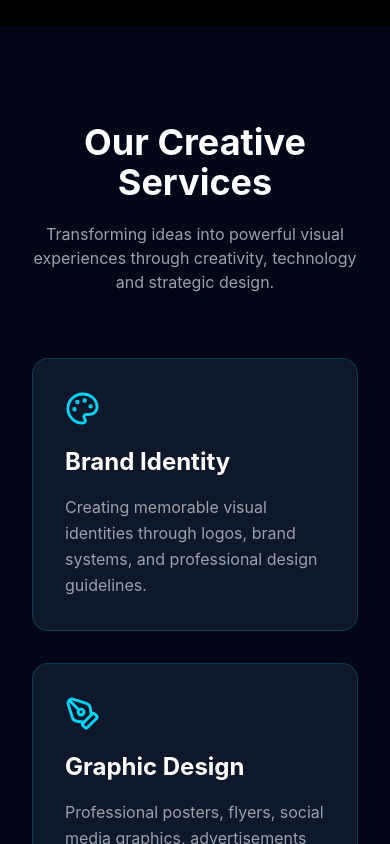
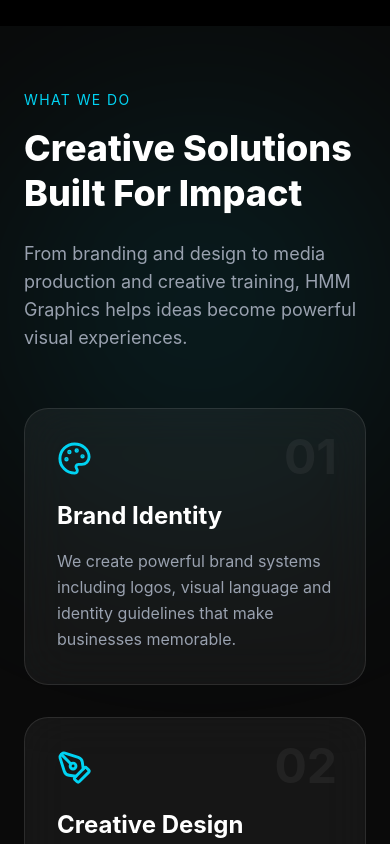
Before and after one commit to HABERTMANDE/hmm-graphics, a React (Vite) app: page / in a window 390 px wide. Shown: the part 2120-2964 px from the top of the page. Built offline with nearby package versions, Linux system fonts and the light colour scheme.

Commit message:
Adjusted Hero spacing for mobile desktop view

```diff
--- a/src/components/Portfolio.jsx
+++ b/src/components/Portfolio.jsx
@@ -12,28 +12,28 @@ const projects = [
 
 {
 image: warrior,
-title: "Warriors Night",
-category: "Event Branding",
+title:"Warriors Night",
+category:"Event Branding",
 description:
-"Complete event branding experience including promotional posters, digital campaigns and visual identity for a worship gathering."
+"Complete visual identity including posters, digital campaigns and promotional designs created for a worship experience."
 },
 
 
 {
-image: youth,
-title: "Royal Youth Kesha",
-category: "Church & Ministry",
+image:youth,
+title:"Royal Youth Kesha",
+category:"Ministry Branding",
 description:
-"Youth conference branding designed to communicate energy, purpose and a strong ministry identity."
+"A youthful and energetic brand experience designed to communicate purpose, passion and community."
 },
 
 
 {
-image: prophetic,
-title: "Prophetic Service",
-category: "Digital Media",
+image:prophetic,
+title:"Prophetic Service",
+category:"Digital Campaign",
 description:
-"Social media campaign design created to enhance communication, engagement and online presence."
+"Social media visuals and digital assets designed to increase engagement and strengthen online communication."
 }
 
 ];
@@ -47,16 +47,41 @@ return (
 id="portfolio"
 
 className="
-bg-slate-900
-py-24
-px-8
+bg-neutral-950
+text-white
+py-16
+lg:py-28
+px-6
+md:px-8
+relative
+overflow-hidden
 "
 
 
 >
 
 
-<div className="max-w-7xl mx-auto">
+{/* Background Glow */}
+
+<div className="
+absolute
+right-0
+top-20
+w-[400px]
+h-[400px]
+bg-cyan-400/10
+blur-[120px]
+rounded-full
+">
+</div>
+
+
+
+
+
+<div className="max-w-7xl mx-auto relative z-10">
+
+
 
 
 
@@ -75,38 +100,68 @@ viewport={{once:true}}
 
 
 
-<div className="text-center mb-14">
+
+
+
+{/* HEADER */}
+
+
+<div className="
+mb-12
+lg:mb-16
+">
+
+
+<p className="
+text-cyan-400
+uppercase
+tracking-widest
+text-sm
+mb-4
+">
+
+
+Selected Works
+
+
+</p>
+
 
 
 <h2 className="
-text-5xl
-font-bold
-text-white
-mb-5
+text-4xl
+md:text-6xl
+font-extrabold
+leading-tight
 ">
 
 
-Featured Creative Work
+Creative Projects
+<br/>
+
+That Tell Stories
 
 
 </h2>
 
 
 
+
 <p className="
 text-gray-400
 max-w-3xl
-mx-auto
+mt-6
 text-lg
 ">
 
 
-Explore selected projects by HMM Graphics —
-from event branding and ministry visuals
-to digital campaigns and creative identity solutions.
+A collection of branding, ministry visuals,
+event experiences and digital campaigns
+created by HMM Graphics.
 
 
 </p>
+
 
 
 </div>
@@ -117,15 +172,16 @@ to digital campaigns and creative identity solutions.
 
 
 
-{/* Categories */}
+
+
+{/* FILTER BUTTONS */}
 
 
 <div className="
 flex
-justify-center
 flex-wrap
-gap-4
-mb-14
+gap-3
+mb-12
 ">
 
 
@@ -134,10 +190,10 @@ mb-14
 [
 "All",
 "Brand Identity",
-"Church & Ministry",
 "Events",
+"Ministry",
 "Social Media",
-"Motion Graphics"
+"Motion"
 
 ].map((item,index)=>(
 
@@ -151,17 +207,20 @@ px-5
 py-2
 rounded-full
 border
-border-cyan-400/40
-text-white
-hover:bg-cyan-400
-hover:text-black
+border-white/10
+bg-white/5
+text-gray-300
+hover:border-cyan-400
+hover:text-cyan-400
 transition
 "
 
 
 >
 
+
 {item}
+
 
 </button>
 
@@ -172,6 +231,7 @@ transition
 }
 
 
+
 </div>
 
 
@@ -180,7 +240,9 @@ transition
 
 
 
-{/* Projects */}
+
+
+{/* PROJECT GRID */}
 
 
 <div className="
@@ -188,6 +250,8 @@ grid
 md:grid-cols-3
 gap-8
 ">
+
+
 
 
 
@@ -204,40 +268,48 @@ key={index}
 
 
 initial={{
+
 opacity:0,
+
 y:50
+
 }}
 
 
 whileInView={{
+
 opacity:1,
+
 y:0
+
 }}
 
 
 transition={{
+
 duration:0.6,
-delay:index*0.2
+
+delay:index*0.15
+
 }}
 
 
-viewport={{
-once:true
-}}
+viewport={{once:true}}
 
 
 
 className="
-bg-slate-800
-rounded-2xl
+group
+bg-white/5
+backdrop-blur-xl
+border
+border-white/10
+rounded-3xl
 overflow-hidden
-shadow-xl
-border
-border-white/5
-hover:border-cyan-400
+hover:border-cyan-400/50
 hover:-translate-y-3
 transition
-duration-300
+duration-500
 "
 
 
@@ -247,7 +319,14 @@ duration-300
 
 
 
-<div className="overflow-hidden">
+
+{/* IMAGE */}
+
+
+<div className="
+relative
+overflow-hidden
+">
 
 
 <img
@@ -258,14 +337,28 @@ alt={project.title}
 
 className="
 w-full
-h-72
+h-80
 object-cover
-hover:scale-110
+group-hover:scale-110
 transition
-duration-500
+duration-700
 "
 
+
 />
+
+
+
+
+<div className="
+absolute
+inset-0
+bg-black/20
+group-hover:bg-black/40
+transition
+">
+</div>
+
 
 
 </div>
@@ -277,27 +370,34 @@ duration-500
 
 
 
-<div className="p-6">
+
+{/* CONTENT */}
 
 
-<span className="
+<div className="
+p-7
+">
+
+
+<p className="
 text-cyan-400
 text-sm
 font-semibold
+uppercase
+tracking-wide
 ">
 
 
 {project.category}
 
 
-</span>
+</p>
 
 
 
 
 
 <h3 className="
-text-white
 text-2xl
 font-bold
 mt-3
@@ -313,9 +413,10 @@ mt-3
 
 
 
+
 <p className="
 text-gray-400
-mt-3
+mt-4
 leading-relaxed
 ">
 
@@ -347,8 +448,7 @@ hover:underline
 >
 
 
-Discuss Similar Project →
-
+Start Similar Project →
 
 </a>
 
@@ -362,8 +462,10 @@ Discuss Similar Project →
 
 
 
+
+
+
 </motion.div>
-
 
 
 ))
@@ -374,7 +476,11 @@ Discuss Similar Project →
 
 
 
+
 </div>
+
+
+
 
 
 
@@ -384,11 +490,16 @@ Discuss Similar Project →
 
 
 
+
+
 </div>
 
 
 
+
+
 </section>
+
 
 );
 
--- a/src/components/Services.jsx
+++ b/src/components/Services.jsx
@@ -15,62 +15,106 @@ export default function Services() {
 const services = [
 
 {
-icon: <Palette size={35}/>,
-title: "Brand Identity",
+number:"01",
+icon:<Palette size={35}/>,
+title:"Brand Identity",
 description:
-"Creating memorable visual identities through logos, brand systems, and professional design guidelines."
+"We create powerful brand systems including logos, visual language and identity guidelines that make businesses memorable."
 },
 
 
 {
-icon: <PenTool size={35}/>,
-title: "Graphic Design",
+number:"02",
+icon:<PenTool size={35}/>,
+title:"Creative Design",
 description:
-"Professional posters, flyers, social media graphics, advertisements and creative visual solutions."
+"Professional posters, flyers, social media graphics and digital designs built to communicate your message clearly."
 },
 
 
 {
-icon: <Megaphone size={35}/>,
-title: "Event Branding",
+number:"03",
+icon:<Megaphone size={35}/>,
+title:"Event Experiences",
 description:
-"Complete branding solutions for conferences, churches, launches, campaigns and special events."
+"Complete event branding solutions for conferences, ministries, launches and campaigns that leave lasting impressions."
 },
 
 
 {
-icon: <Video size={35}/>,
-title: "Media Production",
+number:"04",
+icon:<Video size={35}/>,
+title:"Media Production",
 description:
-"Video adverts, motion graphics, voiceovers and digital content that communicates your message."
+"Creative video adverts, motion graphics and digital content that transform ideas into engaging experiences."
 },
 
 
 {
-icon: <Printer size={35}/>,
-title: "Printing Solutions",
+number:"05",
+icon:<Printer size={35}/>,
+title:"Print Solutions",
 description:
-"High-quality printing designs including banners, business cards, brochures and promotional materials."
+"Premium printing designs including banners, brochures, business cards and promotional materials."
 },
 
 
 {
-icon: <GraduationCap size={35}/>,
-title: "HMM Design Academy",
+number:"06",
+icon:<GraduationCap size={35}/>,
+title:"HMM Design Academy",
 description:
-"Training upcoming designers in graphic design, branding, freelancing and creative entrepreneurship."
+"Training the next generation of creatives in design, branding, freelancing and creative entrepreneurship."
 }
 
 ];
 
 
 
+
+
 return (
 
 <section
+
 id="services"
-className="bg-slate-950 text-white py-24 px-8 md:px-20"
+
+className="
+bg-neutral-950
+text-white
+py-16
+lg:py-28
+px-6
+md:px-20
+relative
+overflow-hidden
+"
+
+
 >
+
+
+
+
+
+{/* Background Glow */}
+
+<div className="
+absolute
+left-0
+top-20
+w-[400px]
+h-[400px]
+bg-cyan-400/10
+blur-[120px]
+rounded-full
+">
+</div>
+
+
+
+
+
 
 
 <motion.div
@@ -83,26 +127,83 @@ transition={{duration:0.8}}
 
 viewport={{once:true}}
 
+className="
+max-w-7xl
+mx-auto
+relative
+z-10
+"
+
 >
 
 
-<div className="text-center mb-16">
 
 
-<h2 className="text-4xl md:text-5xl font-bold">
 
-Our Creative Services
+
+
+
+
+{/* HEADER */}
+
+
+<div className="
+mb-14
+">
+
+
+<p className="
+text-cyan-400
+uppercase
+tracking-widest
+text-sm
+mb-4
+">
+
+
+What We Do
+
+
+</p>
+
+
+
+<h2 className="
+text-4xl
+md:text-6xl
+font-extrabold
+leading-tight
+">
+
+
+Creative Solutions
+<br/>
+
+Built For Impact
+
 
 </h2>
 
 
 
-<p className="text-gray-400 mt-5 max-w-2xl mx-auto">
 
-Transforming ideas into powerful visual experiences
-through creativity, technology and strategic design.
+
+
+<p className="
+text-gray-400
+mt-6
+max-w-3xl
+text-lg
+">
+
+
+From branding and design to media production
+and creative training, HMM Graphics helps
+ideas become powerful visual experiences.
+
 
 </p>
+
 
 
 </div>
@@ -111,73 +212,169 @@ through creativity, technology and strategic design.
 
 
 
-<div className="grid md:grid-cols-2 lg:grid-cols-3 gap-8">
+
+
+
+
+{/* SERVICES GRID */}
+
+
+
+<div className="
+grid
+md:grid-cols-2
+lg:grid-cols-3
+gap-8
+">
+
+
+
+
 
 
 {
+
 services.map((service,index)=>(
+
 
 
 <motion.div
 
+
 key={index}
 
+
 initial={{
+
 opacity:0,
+
 y:40
-}}
 
-whileInView={{
-opacity:1,
-y:0
-}}
-
-transition={{
-duration:0.5,
-delay:index * 0.1
-}}
-
-viewport={{
-once:true
 }}
 
 
+whileInView={{
+
+opacity:1,
+
+y:0
+
+}}
+
+
+transition={{
+
+duration:0.5,
+
+delay:index*0.1
+
+}}
+
+
+viewport={{once:true}}
+
+
+
+
 className="
-bg-slate-900
+group
+relative
+bg-white/5
+backdrop-blur-xl
 border
-border-cyan-400/20
+border-white/10
 p-8
-rounded-2xl
-hover:border-cyan-400
-hover:-translate-y-2
+rounded-3xl
+hover:border-cyan-400/60
+hover:-translate-y-3
 transition
+duration-500
 "
 
 
 >
 
 
-<div className="text-cyan-400 mb-5">
 
-{service.icon}
+
+
+
+
+{/* NUMBER */}
+
+
+<div className="
+absolute
+top-6
+right-7
+text-5xl
+font-bold
+text-white/5
+">
+
+
+{service.number}
+
 
 </div>
 
 
 
-<h3 className="text-2xl font-bold mb-4">
+
+
+
+
+<div className="
+text-cyan-400
+mb-6
+group-hover:scale-110
+transition
+">
+
+
+{service.icon}
+
+
+</div>
+
+
+
+
+
+
+
+<h3 className="
+text-2xl
+font-bold
+mb-4
+">
+
 
 {service.title}
+
 
 </h3>
 
 
 
-<p className="text-gray-400 leading-relaxed">
+
+
+
+
+<p className="
+text-gray-400
+leading-relaxed
+">
+
 
 {service.description}
 
+
 </p>
+
+
+
+
 
 
 
@@ -186,14 +383,28 @@ transition
 
 ))
 
+
 }
+
+
+
 
 
 </div>
 
 
 
+
+
+
+
+
 </motion.div>
+
+
+
+
+
 
 
 </section>
```
